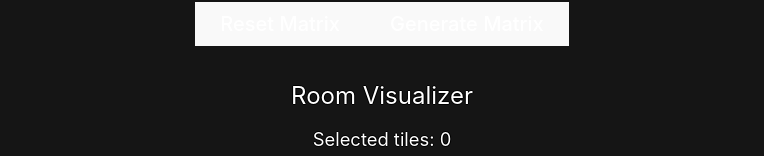
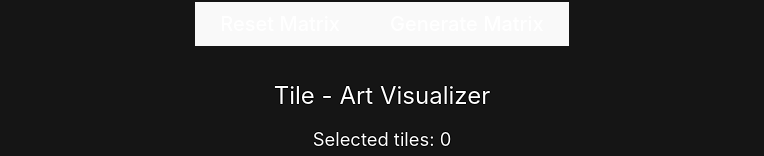
Before and after one commit to codetrifecta/rto-room-maker, a React (Vite) app: page / in a window 1280 px wide. Shown: the part 644-800 px from the top of the page, without its empty margins (258-1022 px from the left). Built offline with nearby package versions, Linux system fonts and the light colour scheme; a web font is replaced by a local one.

Commit message:
Rename room visualizer to tile - art visualizer

```diff
--- a/src/Room.tsx
+++ b/src/Room.tsx
@@ -118,7 +118,7 @@ export const Room: FC = () => {
 
   return (
     <div className="flex flex-col items-center">
-      <h2 className="mb-3">Room Visualizer</h2>
+      <h2 className="mb-3">Tile - Art Visualizer</h2>
       <p className="mb-3">Selected tiles: {selectedTiles.length}</p>
       <div className="flex mb-3">
         <button
```
